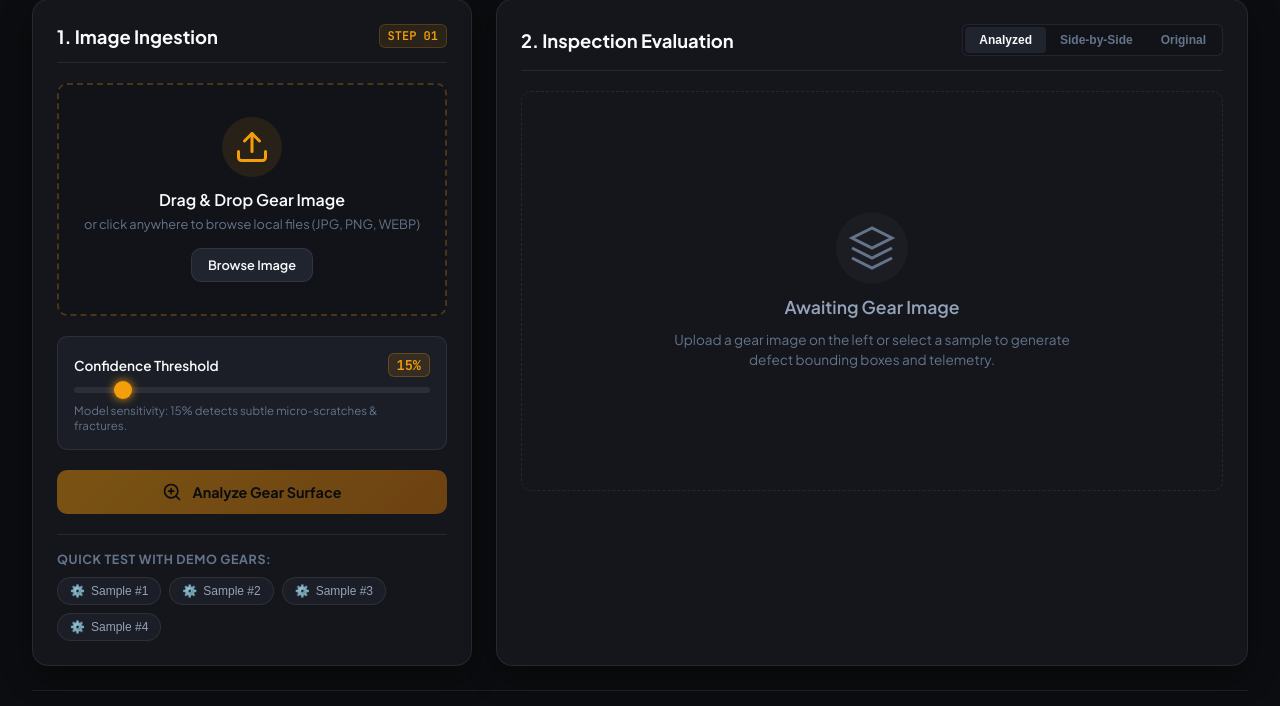
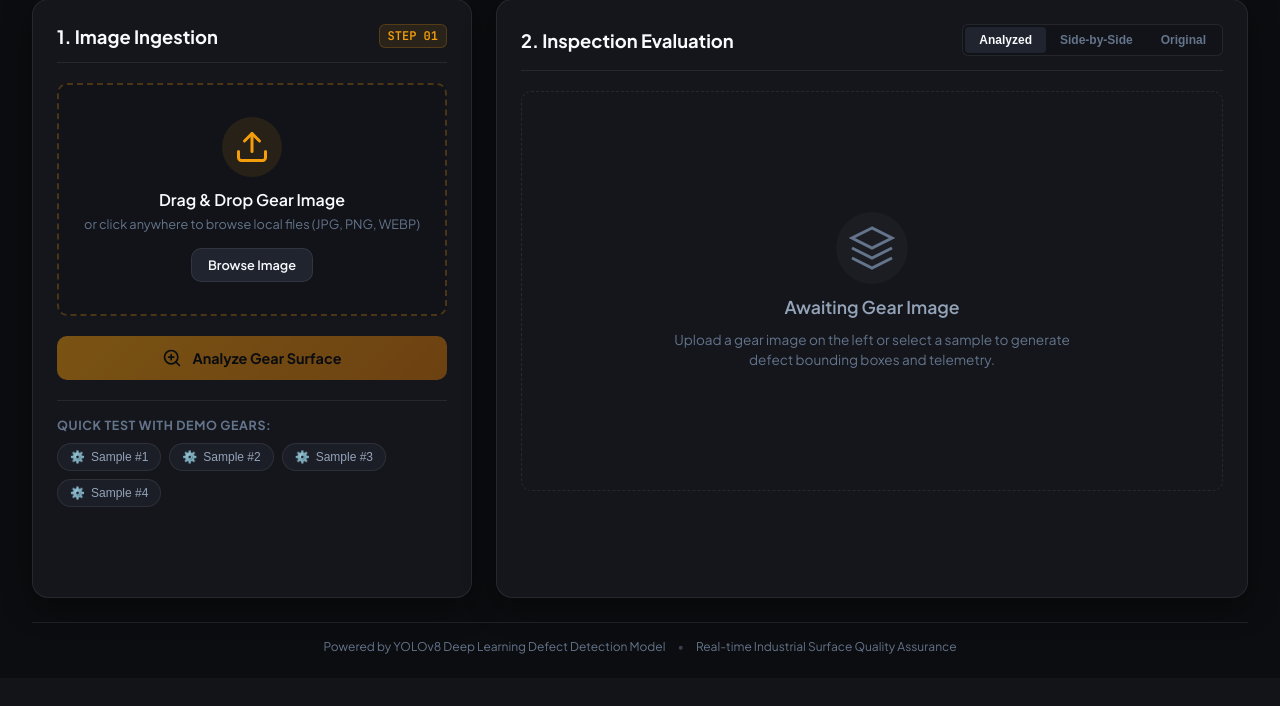
Before and after one commit to shivam3779/gear-vision, a Flask app: page / in a window 1280 px wide. Shown: the part 122-828 px from the top of the page. After the commit the page ends 776 px from the top, so only its background shows below. Run offline with Flask 3, Linux system fonts and the light colour scheme.

Commit message:
removed confidence slider

```diff
--- a/static/js/main.js
+++ b/static/js/main.js
@@ -7,9 +7,6 @@ document.addEventListener('DOMContentLoaded', () => {
     const previewThumb = document.getElementById('previewThumb');
     const previewName = document.getElementById('previewName');
     const clearImageBtn = document.getElementById('clearImageBtn');
-
-    const confRange = document.getElementById('confRange');
-    const confValue = document.getElementById('confValue');
     const analyzeBtn = document.getElementById('analyzeBtn');
     const sampleChips = document.querySelectorAll('.sample-chip');
 
@@ -66,11 +63,6 @@ document.addEventListener('DOMContentLoaded', () => {
             applyTheme(nextTheme);
         });
     }
-
-    // 1. Confidence Slider Listener
-    confRange.addEventListener('input', (e) => {
-        confValue.textContent = `${e.target.value}%`;
-    });
 
     // 2. File Selection Handlers
     browseBtn.addEventListener('click', (e) => {
@@ -185,7 +177,7 @@ document.addEventListener('DOMContentLoaded', () => {
         loadingState.classList.remove('hidden');
         analyzeBtn.disabled = true;
 
-        const confThresh = (parseFloat(confRange.value) / 100.0).toFixed(2);
+        const confThresh = 0.15;
 
         try {
             let response;
--- a/templates/index.html
+++ b/templates/index.html
@@ -75,16 +75,6 @@
                         <button type="button" id="clearImageBtn" class="btn-icon-close" title="Remove image">&times;</button>
                         <span id="previewName" class="preview-filename"></span>
                     </div>
-                </div>
-
-                <!-- Detection Tuning Controls -->
-                <div class="controls-card">
-                    <div class="control-header">
-                        <label for="confRange">Confidence Threshold</label>
-                        <span id="confValue" class="slider-display">15%</span>
-                    </div>
-                    <input type="range" id="confRange" min="5" max="90" value="15" step="1" class="custom-slider">
-                    <p class="control-hint">Model sensitivity: 15% detects subtle micro-scratches & fractures.</p>
                 </div>
 
                 <!-- Primary Action Button -->
```
